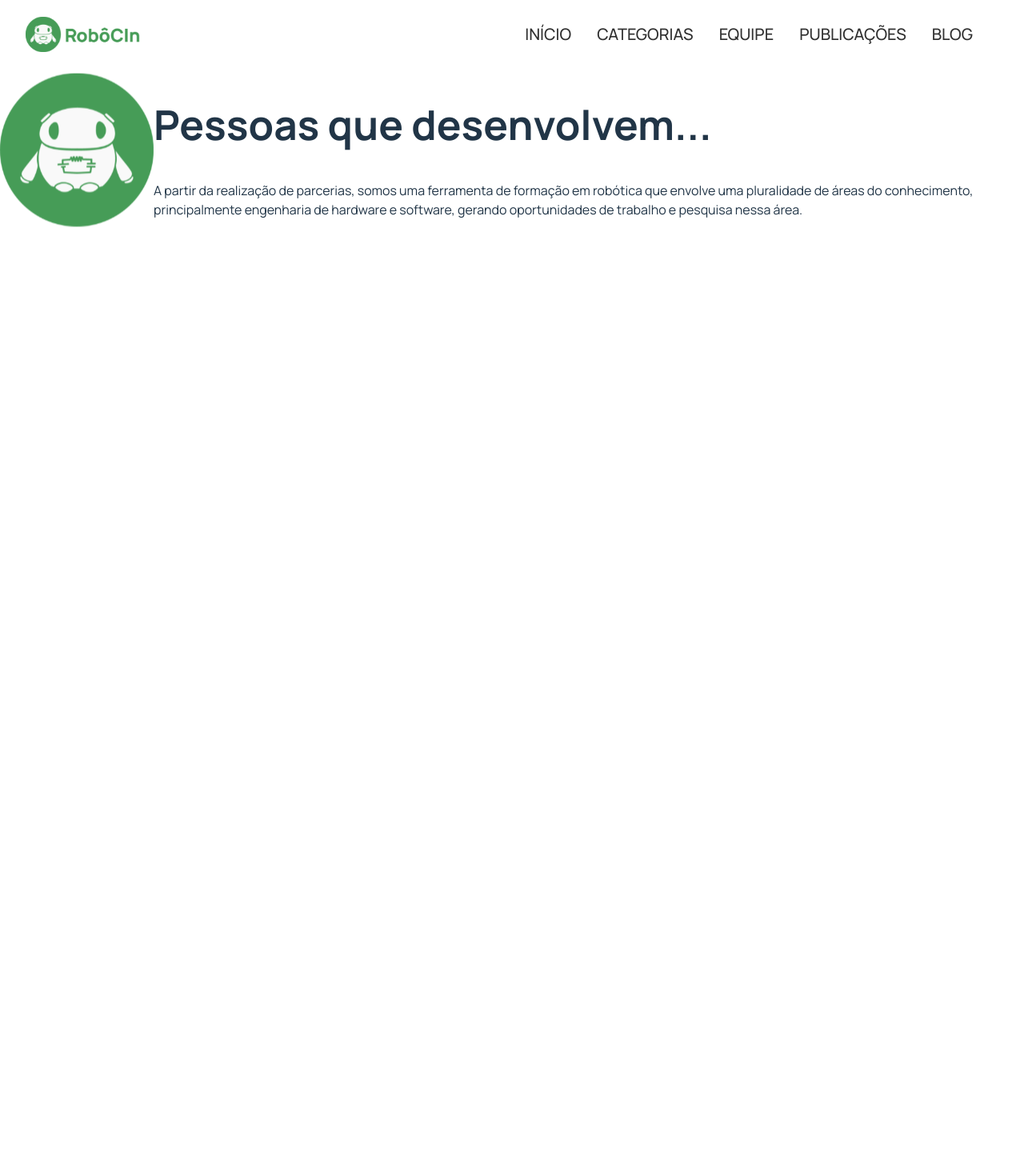
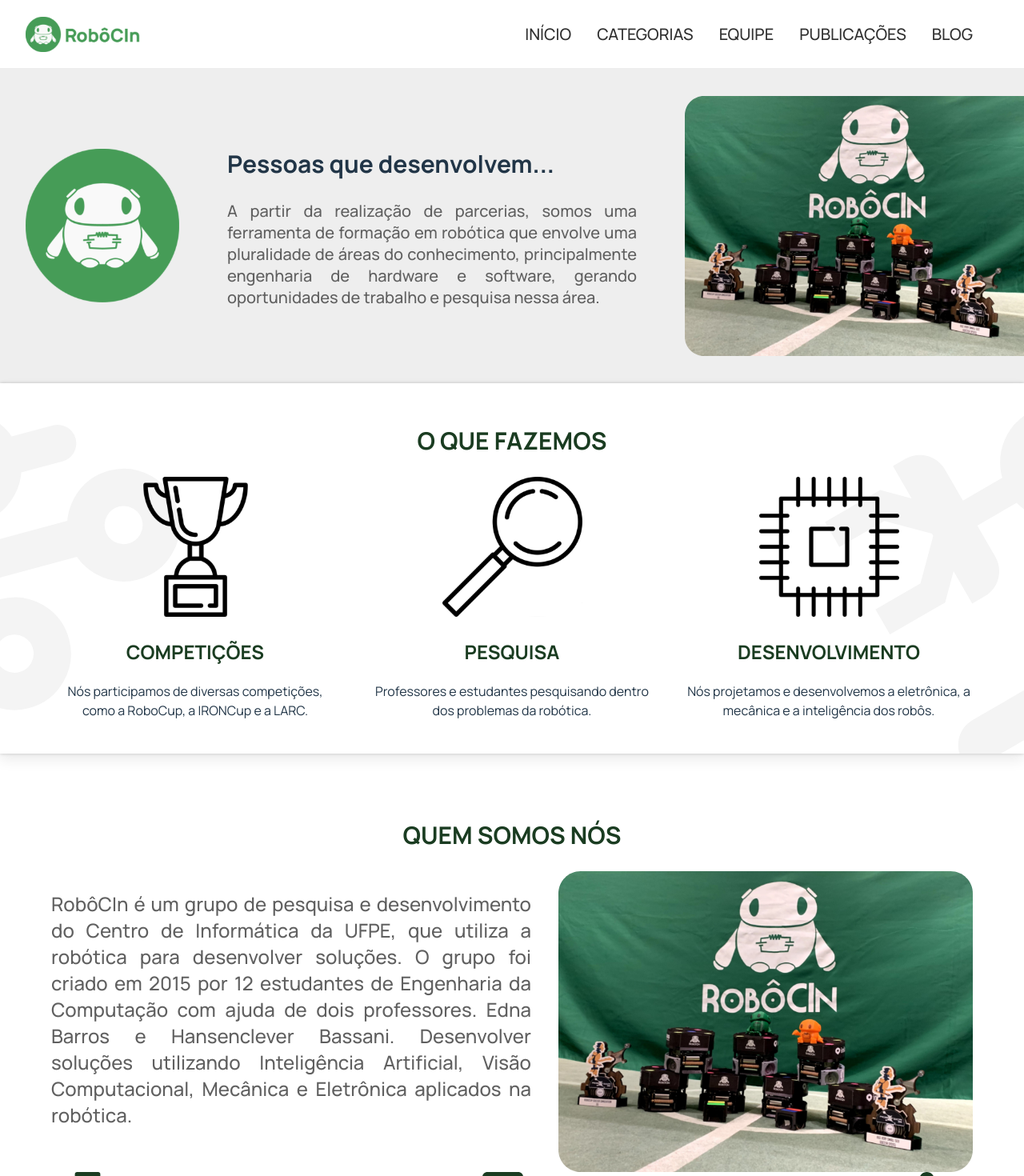
Before and after one commit to DiasJulia/Robosite, a React (Vite) app: page / in a window 1280 px wide. Shown: the top 1470 px of the page at 80% size. Before the commit the page ends 800 px from the top, so only its background shows below. Built offline with nearby package versions, Linux system fonts and the light colour scheme.

Commit message:
Feat: Basic Home Sections

```diff
--- a/src/views/Home/index.tsx
+++ b/src/views/Home/index.tsx
@@ -1,21 +1,62 @@
 import React from 'react'
 import {Navbar} from '../../components';
 
-import { Container, Section } from './styles';
-import { RoundLogo } from '../../assets';
+import { Container, FirstSection, ThirdSection, RoundLogoImg, RobotImg, RobotImg2, Row, FourthSection, Div, RowItem } from './styles';
+import { RoundLogo, RobotPhotos, Trophy, MagGlasses, Chip, Trophy2, Upload, People } from '../../assets';
 
 const HomePage: React.FC = () => (
   <div>
   <Navbar/>
   <Container>
-    <Section>
-      <img src={RoundLogo} alt="" />
+    <FirstSection>
+      <RoundLogoImg src={ RoundLogo } alt="" />
       <div>
         <h1>Pessoas que desenvolvem...</h1>
         <p>A partir da realização de parcerias, somos uma ferramenta de formação em robótica que envolve uma pluralidade de áreas do conhecimento, principalmente engenharia de hardware e software, gerando oportunidades de trabalho e pesquisa nessa área.</p>
       </div>
-
-    </Section>
+      <RobotImg src={ RobotPhotos } alt="" />
+    </FirstSection>
+    <ThirdSection>
+      <h2>O que fazemos</h2>
+      <Row>
+        <RowItem>
+          <img src={ Trophy } alt="Desenho de Troféu" />
+          <h3>Competições</h3>
+          <p>Nós participamos de diversas competições, como a RoboCup, a IRONCup e a LARC.</p>
+        </RowItem>
+        <RowItem>
+          <img src={ MagGlasses } alt="Desenho de Lupa" />
+          <h3>Pesquisa</h3>
+          <p>Professores e estudantes pesquisando dentro dos problemas da robótica.</p>
+        </RowItem>
+        <RowItem>
+          <img src={ Chip } alt="Desenho de Processador" />
+          <h3>Desenvolvimento</h3>
+          <p>Nós projetamos e desenvolvemos a eletrônica, a mecânica e a inteligência dos robôs.</p>
+        </RowItem>
+      </Row>
+    </ThirdSection>
+    <FourthSection>
+      <h2>Quem somos nós</h2>
+      <Row>
+        <p>RobôCIn é um grupo de pesquisa e desenvolvimento do Centro de Informática da UFPE, que utiliza a robótica para desenvolver soluções. O grupo foi criado em 2015 por 12 estudantes de Engenharia da Computação com ajuda de dois professores. Edna Barros e Hansenclever Bassani. Desenvolver soluções utilizando Inteligência Artificial, Visão Computacional, Mecânica e Eletrônica aplicados na robótica.</p>
+        <RobotImg2 src={ RobotPhotos } alt="" />
+      </Row>
+      <Row>
+        <div>
+          <img src={ Trophy2 } alt="Desenho de troféu" />
+          <h4>Premiações</h4>
+        </div>
+        <div>
+          <img src={ Upload } alt="Desenho de Upload" />
+          <h4>Artigos publicados</h4>
+        </div>
+        <div>
+          <img src={ People } alt="Desenho de Upload" />
+          <h4>Colaboradores</h4>
+        </div>
+      </Row>
+    </FourthSection>
   </Container>
   </div>
 )
--- a/src/views/Home/styles.ts
+++ b/src/views/Home/styles.ts
@@ -1,9 +1,119 @@
 import styled from 'styled-components';
+import { Background1 } from '../../assets';
+
+type DivProps = {
+    width?: string;
+}
 
 export const Container = styled.div`
     margin-top: 85px;`
 ;
 
-export const Section = styled.section`
+export const FirstSection = styled.section`
+    background-color: #EEEEEE;
+    min-height: 364px;
+    box-shadow: 0px 0px 4px rgba(0, 0, 0, 0.2), 0px 8px 16px rgba(0, 0, 0, 0.08);
     display: flex;
+    justify-content: space-between;
+    align-items: center;
+    padding: 15px 2rem;
+
+    div{
+        max-width: 512px;
+    }
+
+    h1{
+        font-family: 'Manrope';
+        font-weight: 700;
+        font-size: 30px;
+        line-height: 41px;
+    }
+
+    p{
+        font-family: 'Manrope';
+        font-style: normal;
+        font-weight: 500;
+        font-size: 20px;
+        line-height: 27px;
+        text-align: justify;
+        color: #606060;
+    }
 `;
+
+export const RobotImg = styled.img`
+    margin-right: calc(-24px - 2rem);
+`
+
+export const RoundLogoImg = styled.img``
+
+export const ThirdSection = styled.section`
+    text-align: center;
+
+    background: url(${Background1}) center no-repeat;
+    background-size: auto 110%;
+    box-shadow: 0px 0px 4px rgba(0, 0, 0, 0.2), 0px 8px 16px rgba(0, 0, 0, 0.08);
+
+    padding: 26px 4rem;
+
+    h2{
+        text-transform: uppercase;
+        font-weight: 700;
+        font-size: 30px;
+        line-height: 41px;
+        color: #1A3C21;
+    }
+
+    h3{
+        text-transform: uppercase;
+        font-weight: 700;
+        font-size: 24px;
+        line-height: 27px;
+        color: #1A3C21;
+    }
+`
+
+export const RowItem = styled.div`
+        max-width: 360px;
+        min-width: 300px;
+`
+
+export const Row = styled.div`
+    display:flex;
+    flex-direction: row;
+    justify-content: space-between;
+    width: 100%;
+`
+
+export const Div = styled.div<DivProps>`
+    width: ${(props)=> props.width || 'auto'};
+`
+
+export const FourthSection = styled.section`
+    text-align: center;
+    padding: 56px 4rem;
+
+    h2{
+        font-weight: 700;
+        font-size: 30px;
+        line-height: 41px;
+        text-align: center;
+        text-transform: uppercase;
+
+        color: #1A3C21;
+    }
+
+    p{
+        max-width: 600px;
+        font-weight: 500;
+        font-size: 24px;
+        line-height: 33px;
+        text-align: justify;
+
+        color: #606060;
+    }
+`
+
+export const RobotImg2 = styled.img`
+    margin-left: 2rem;
+    width: 45%;
+`
```
